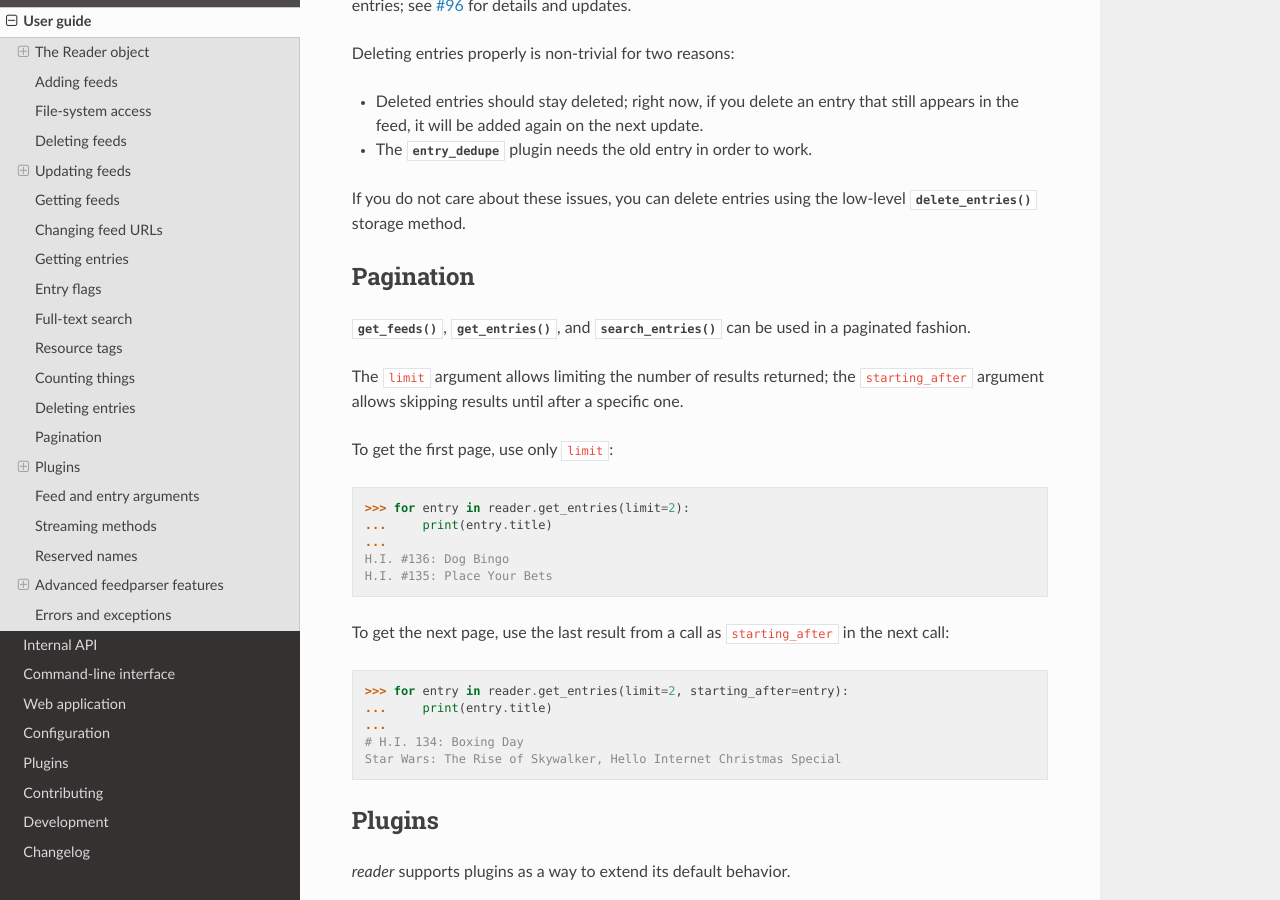
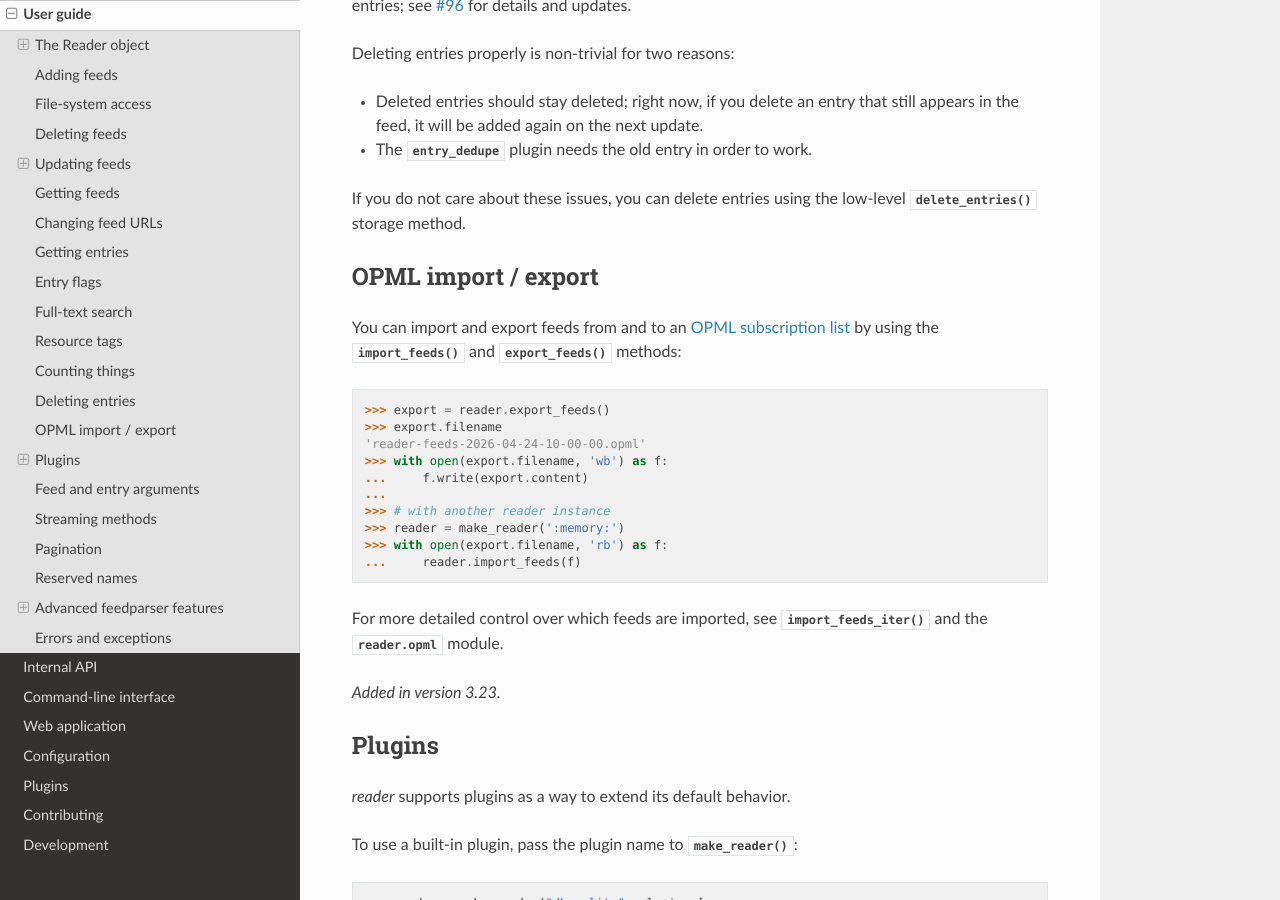
Before and after one commit to Alcides1123/reader, a Sphinx documentation site: the page built from docs/guide.rst, in a window 1280 px wide and 900 px high, scrolled down 11598 px. Built offline with Sphinx 7.4.7 and the Read the Docs theme 3.1.0, drawn with Linux system fonts in a browser that asks for light colours; pages that are not in the unit, such as notebooks, are missing from menus; some of the changed text lies outside the part shown.

Commit message:
OPML import/export user guide, screenshots, and changelog. #165

```diff
--- a/docs/dev.rst
+++ b/docs/dev.rst
@@ -32,7 +32,6 @@ in my spare time,
 but I will prioritize supporting :doc:`contributors <contributing>`
 (discussions, reviews and so on).
 
-* OPML support, :issue:`165`
 * :ref:`deleting entries <deleting entries>`
 
   * archiving important entries of deleted feeds, :issue:`290`
--- a/docs/guide.rst
+++ b/docs/guide.rst
@@ -705,35 +705,32 @@ you can delete entries using the low-level
 
 
 
-.. _pagination:
+.. _opml:
 
-Pagination
-----------
+OPML import / export
+--------------------
 
-:meth:`~Reader.get_feeds`, :meth:`~Reader.get_entries`,
-and :meth:`~Reader.search_entries`
-can be used in a paginated fashion.
+You can import and export feeds from and to an `OPML subscription list`_
+by using the :meth:`~Reader.import_feeds`
+and :meth:`~Reader.export_feeds` methods::
 
-The ``limit`` argument allows limiting the number of results returned;
-the ``starting_after`` argument allows skipping results until after
-a specific one.
+    >>> export = reader.export_feeds()
+    >>> export.filename
+    'reader-feeds-2026-04-24-10-00-00.opml'
+    >>> with open(export.filename, 'wb') as f:
+    ...     f.write(export.content)
+    ...
+    >>> # with another reader instance
+    >>> reader = make_reader(':memory:')
+    >>> with open(export.filename, 'rb') as f:
+    ...     reader.import_feeds(f)
 
-To get the first page, use only ``limit``::
+For more detailed control over which feeds are imported,
+see :meth:`~Reader.import_feeds_iter` and the :mod:`reader.opml` module.
 
-    >>> for entry in reader.get_entries(limit=2):
-    ...     print(entry.title)
-    ...
-    H.I. #136: Dog Bingo
-    H.I. #135: Place Your Bets
+.. _OPML subscription list: https://opml.org/spec2.opml#subscriptionLists
 
-To get the next page, use the last result from a call as
-``starting_after`` in the next call::
-
-    >>> for entry in reader.get_entries(limit=2, starting_after=entry):
-    ...     print(entry.title)
-    ...
-    # H.I. 134: Boxing Day
-    Star Wars: The Rise of Skywalker, Hello Internet Christmas Special
+.. versionadded:: 3.23
 
 
 
@@ -828,6 +825,38 @@ Some examples of how this is useful:
 * Likewise, if you don't keep the entries around (e.g. append them to a list),
   memory usage should remain relatively constant
   regardless of the total number of entries returned.
+
+
+
+.. _pagination:
+
+Pagination
+----------
+
+:meth:`~Reader.get_feeds`, :meth:`~Reader.get_entries`,
+and :meth:`~Reader.search_entries`
+can be used in a paginated fashion.
+
+The ``limit`` argument allows limiting the number of results returned;
+the ``starting_after`` argument allows skipping results until after
+a specific one.
+
+To get the first page, use only ``limit``::
+
+    >>> for entry in reader.get_entries(limit=2):
+    ...     print(entry.title)
+    ...
+    H.I. #136: Dog Bingo
+    H.I. #135: Place Your Bets
+
+To get the next page, use the last result from a call as
+``starting_after`` in the next call::
+
+    >>> for entry in reader.get_entries(limit=2, starting_after=entry):
+    ...     print(entry.title)
+    ...
+    # H.I. 134: Boxing Day
+    Star Wars: The Rise of Skywalker, Hello Internet Christmas Special
 
 
 
```
Also changed, not shown: CHANGES.rst (+4 -3 lines), docs/app.rst (+12 -0 lines), docs/screenshots/feeds.png, docs/screenshots/import-result.png (added), docs/screenshots/import-select.png (added).
